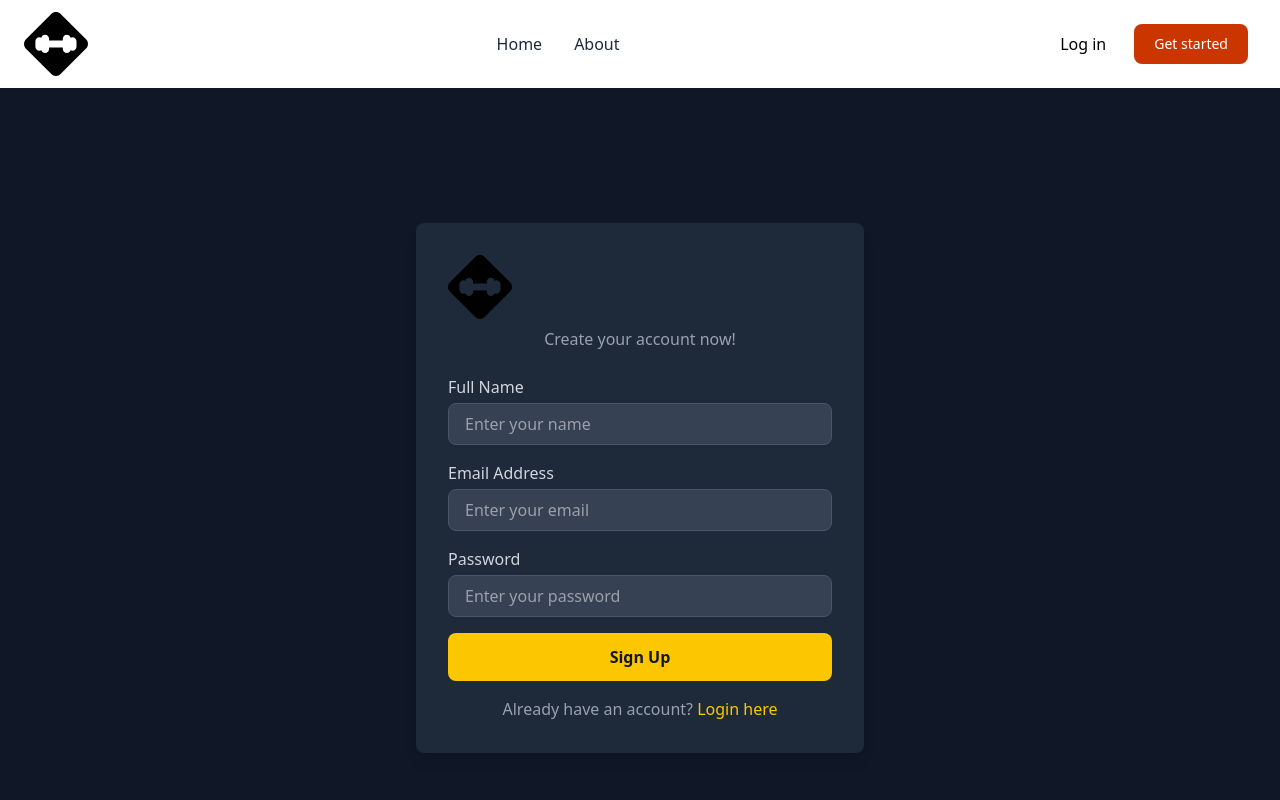
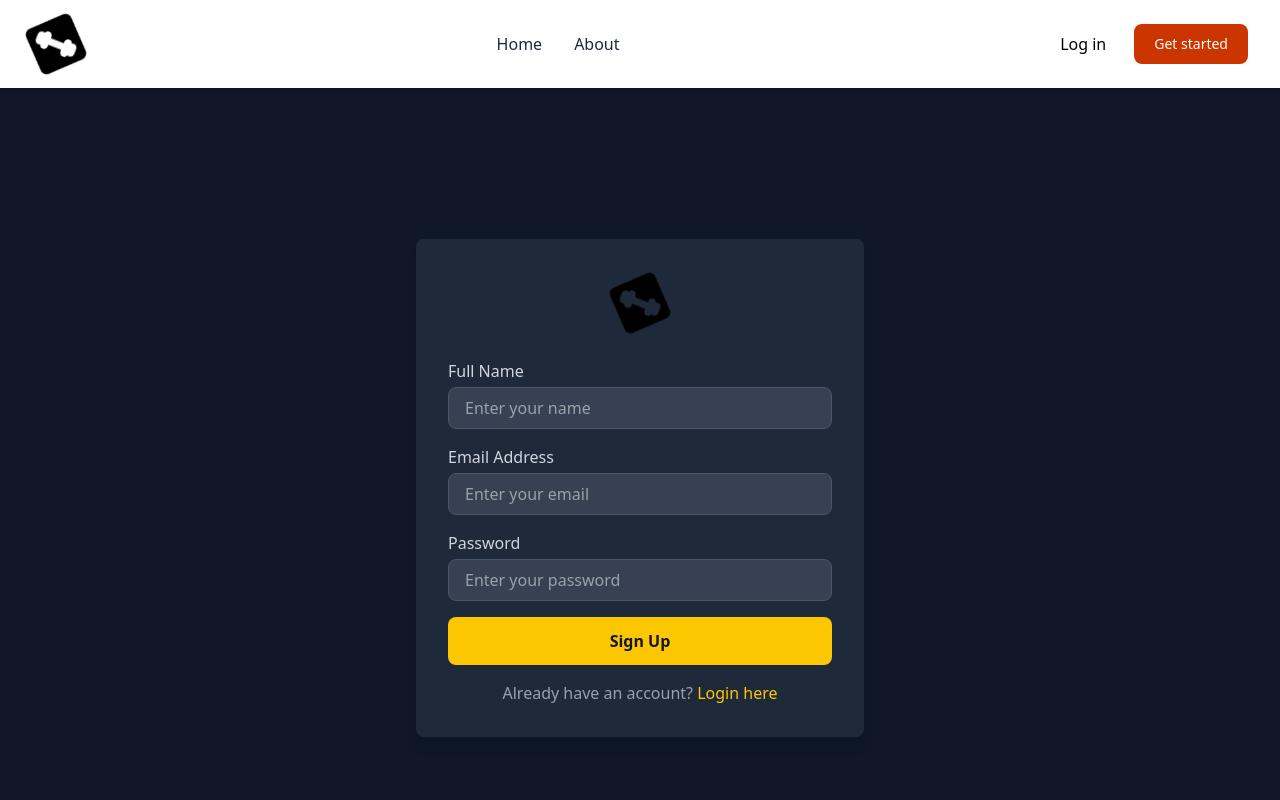
Before and after one commit to PrasannaHadke/Final-Year-Project, a React (Vite) app: page /signup in a window 1280 px wide. Shown: the top 800 px of the page. Built offline with nearby package versions, Linux system fonts and the light colour scheme.

Commit message:
updates in app

```diff
--- a/src/Components/Form/SignUp.jsx
+++ b/src/Components/Form/SignUp.jsx
@@ -21,8 +21,8 @@ function SignUp() {
     <div className="flex items-center justify-center min-h-screen bg-gray-900">
       <div className="bg-gray-800 p-8 rounded-lg shadow-lg w-full max-w-md">
 
-        <h2 className="text-3xl font-bold text-yellow-400 text-center"><Logo/></h2>
-        <p className="text-gray-400 text-center mt-2">Create your account now!</p>
+      <div className="flex  justify-center"><Logo/></div>
+        {/* <p className="text-gray-400 text-center mt-2">Create your account now!</p> */}
 
         {/* Form */}
         <form className="mt-6" onSubmit={handleSubmit}>
--- a/src/Components/Header/Header.jsx
+++ b/src/Components/Header/Header.jsx
@@ -36,7 +36,8 @@ export default function Header() {
 
                     </div>
                     <div
-                        className="hidden justify-between items-center w-full lg:flex lg:w-auto lg:order-1"
+                    // ya pe display hidden kiya hai isliye jab mobile pe dekhenge to home and about button nahi dikenga className="hidden" jo ki mai hata raha hu
+                        className="justify-between items-center w-full lg:flex lg:w-auto lg:order-1"
                         id="mobile-menu-2"
                     >
                         <ul className="flex flex-col mt-4 font-medium lg:flex-row lg:space-x-8 lg:mt-0">
--- a/src/Components/Logo/Logo.jsx
+++ b/src/Components/Logo/Logo.jsx
@@ -3,7 +3,7 @@ import logo from './logo.svg';
 function App() {
   return (
     <div>
-      <img src={logo} alt="Logo" className="w-16 h-16 " />
+      <img src={logo} alt="Logo" className="w-16 h-16 animate-spin " style={{ animationDuration: "10s" }}/>
     </div>
   );
 }
```
